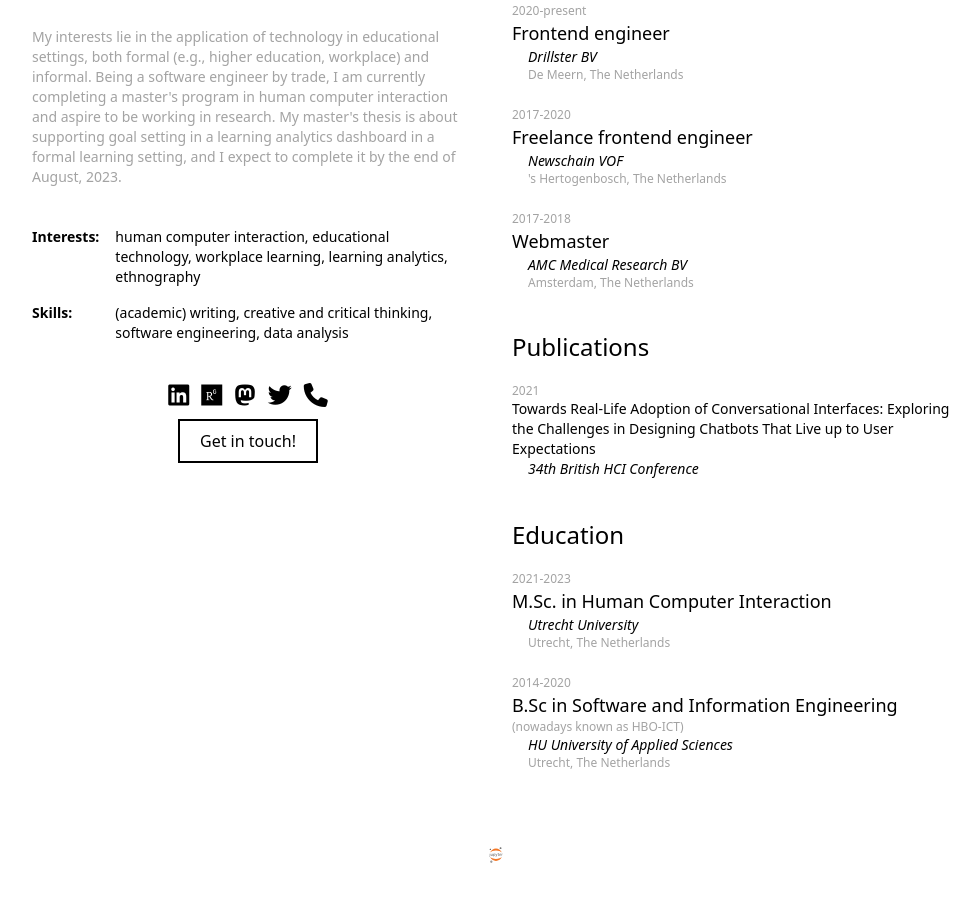
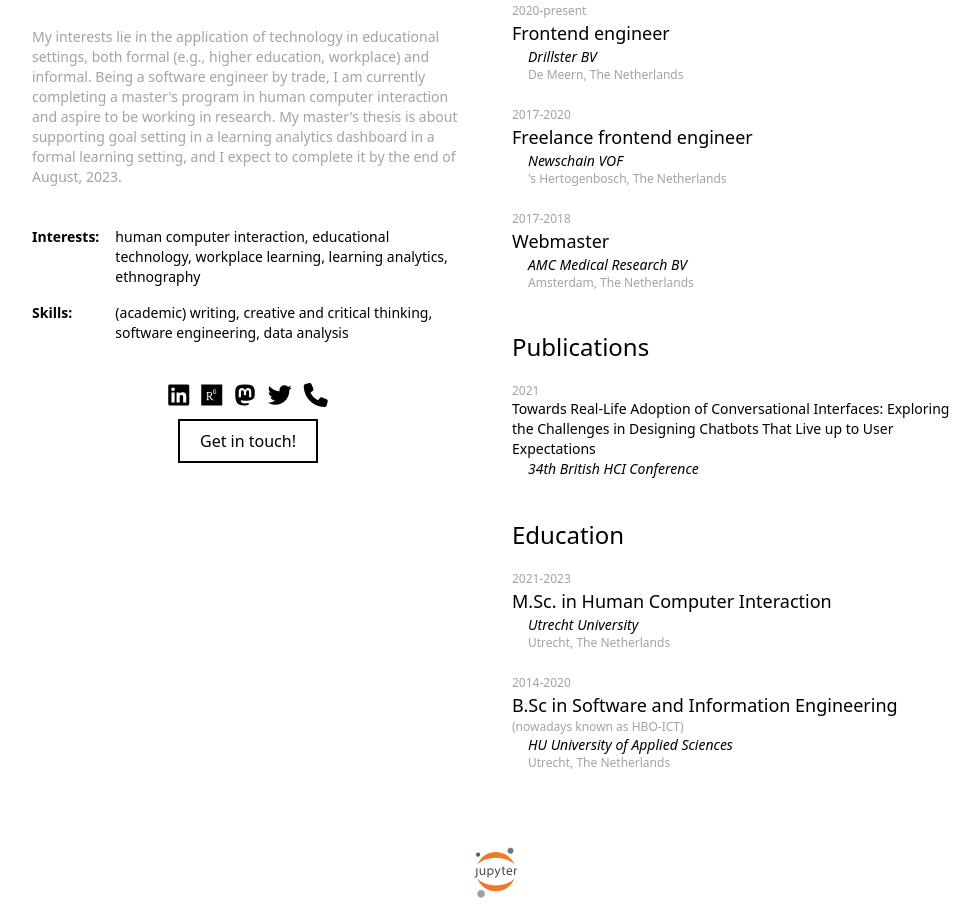
Before and after one commit to lucvanderzandt/lucvanderzandt.github.io, a website: page index.html in a window 1280 px wide. Shown: the part 233-1143 px from the top of the page, without its empty margins (144-1124 px from the left). Before the commit the page ends 1108 px from the top, so only its background shows below. Drawn offline with Linux system fonts and the light colour scheme.

Commit message:
Changee Jupyter icon size

```diff
--- a/index.html
+++ b/index.html
@@ -145,7 +145,7 @@
     </div>
     <footer class="my-3">
         <a href="https://hub.lucvanderzandt.nl">
-            <img class="mx-auto w-4 h-4" src="jupyter.svg" />
+            <img class="mx-auto w-5 h-5" src="jupyter.svg" />
         </a>
     </footer>
 </body>
```
